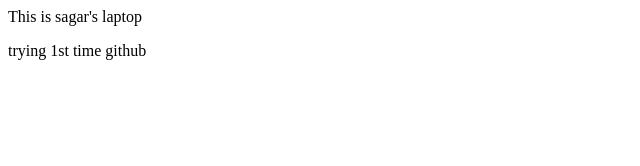
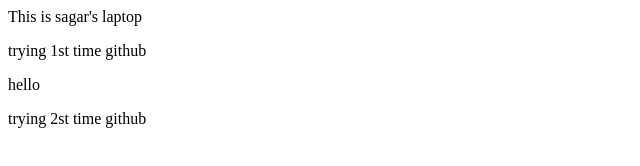
Before and after one commit to sagar9905/1st, a plain HTML site: page index.html in a window 1280 px wide. Shown: the whole page, without its empty margins (0-640 px from the left). Drawn offline with Linux system fonts and the light colour scheme.

Commit message:
added 4th line

```diff
--- a/index.html
+++ b/index.html
@@ -1,2 +1,4 @@
 <p>This is sagar's laptop</p>
 <p>trying 1st time github</p>
+<p>hello</p>
+<p>trying 2st time github</p>
```
